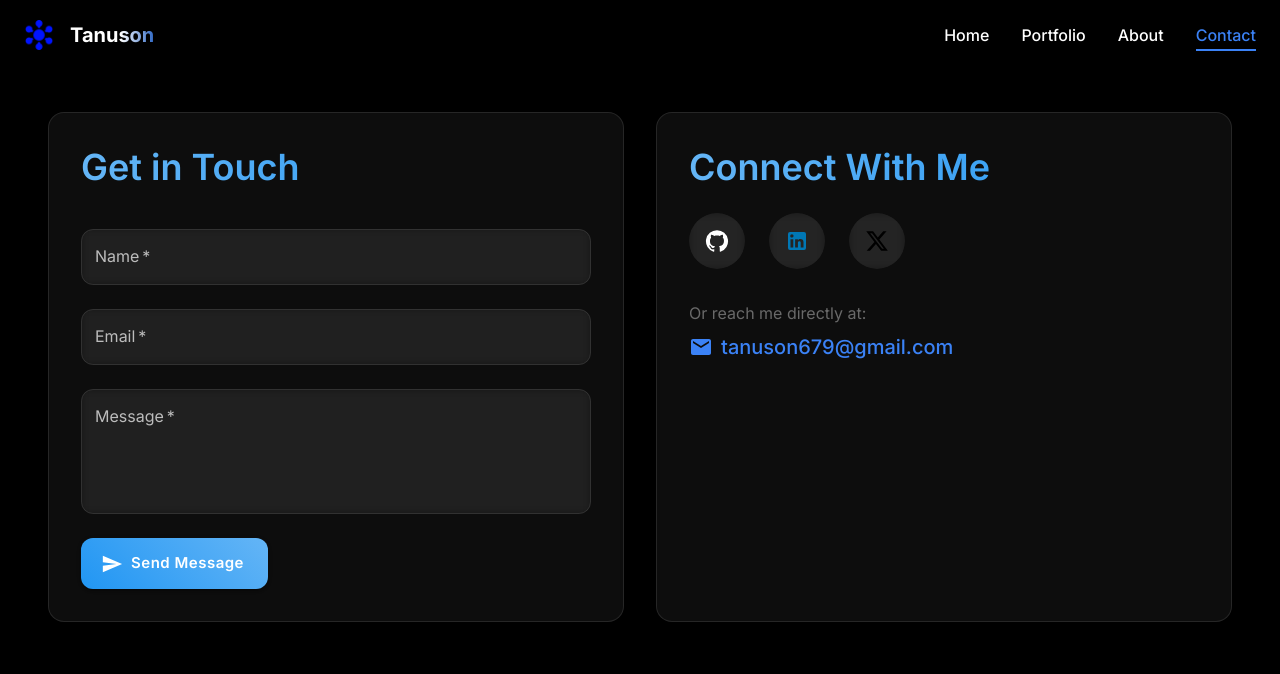
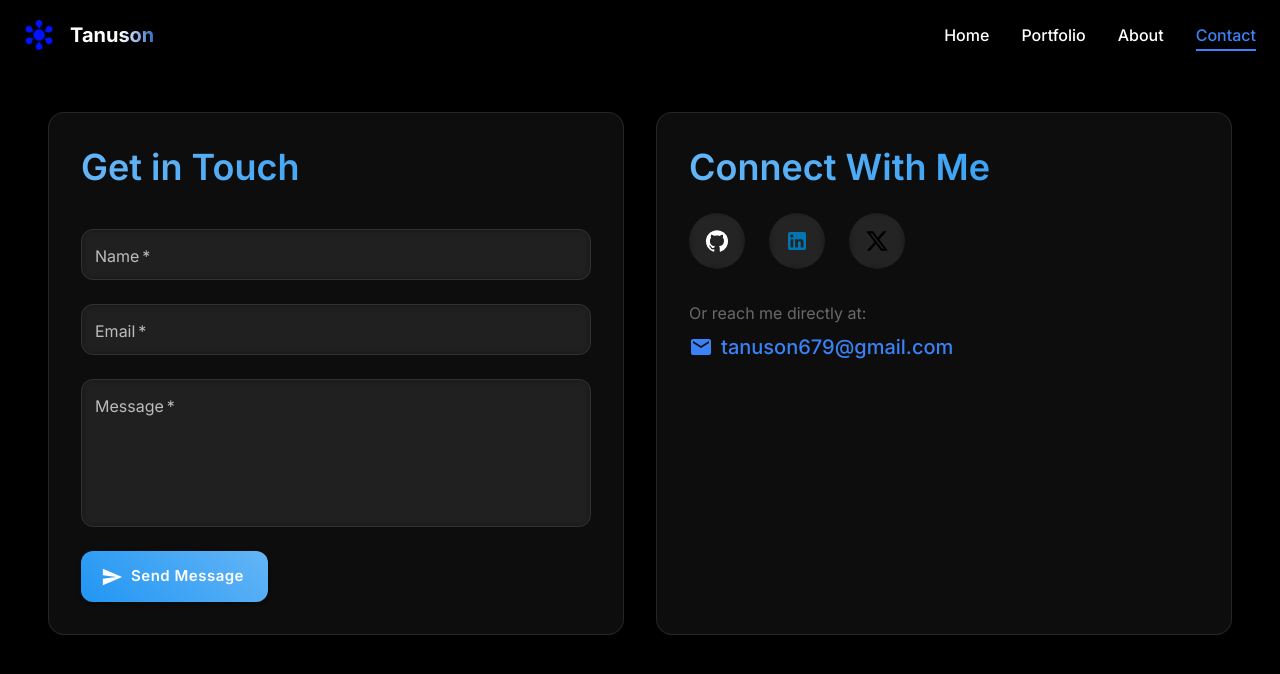
Before and after one commit to flagrantii/tanusonPage, a Next.js app: page /Contact in a window 1280 px wide. Shown: the top 674 px of the page. Built offline with nearby package versions, Linux system fonts and the light colour scheme.

Commit message:
fix : styling textfield

```diff
--- a/app/Contact/page.tsx
+++ b/app/Contact/page.tsx
@@ -86,51 +86,113 @@ const SocialButton = styled(motion.div)`
   }
 `;
 
-const StyledTextField = styled(TextField)`
-  .MuiOutlinedInput-root {
-    background: rgba(255, 255, 255, 0.03);
-    backdrop-filter: blur(5px);
-    border-radius: 12px;
-    transition: all 0.3s ease;
+const StyledTextField = styled(TextField)(({ theme }) => ({
+  '& .MuiOutlinedInput-root': {
+    backgroundColor: 'rgba(255, 255, 255, 0.03)',
+    backdropFilter: 'blur(5px)',
+    WebkitBackdropFilter: 'blur(5px)', // For Safari
+    borderRadius: '12px',
+    transition: 'all 0.3s ease',
+    color: theme.palette.common.white,
 
-    fieldset {
-      border-color: rgba(255, 255, 255, 0.1);
-      border-width: 1px;
-      transition: all 0.3s ease;
-    }
+    '& fieldset': {
+      borderColor: 'rgba(255, 255, 255, 0.1)',
+      borderWidth: '1px',
+      transition: 'all 0.3s ease',
+    },
 
-    &:hover fieldset {
-      border-color: rgba(255, 255, 255, 0.2);
-    }
+    '&:hover fieldset': {
+      borderColor: 'rgba(255, 255, 255, 0.2)',
+    },
 
-    &.Mui-focused {
-      background: rgba(255, 255, 255, 0.05);
+    '&.Mui-focused': {
+      backgroundColor: 'rgba(255, 255, 255, 0.05)',
 
-      fieldset {
-        border-color: ${({ theme }) => theme.palette.primary.main};
-        border-width: 2px;
-      }
-    }
-  }
+      '& fieldset': {
+        borderColor: theme.palette.primary.main,
+        borderWidth: '2px',
+      },
+    },
 
-  .MuiInputLabel-root {
-    color: rgba(255, 255, 255, 0.7);
-    transition: all 0.3s ease;
+    // Fix for Autofill styles
+    '& input:-webkit-autofill, & input:-webkit-autofill:hover, & input:-webkit-autofill:focus': {
+      WebkitBoxShadow: '0 0 0 30px rgba(255, 255, 255, 0.03) inset',
+      WebkitTextFillColor: theme.palette.common.white,
+      caretColor: theme.palette.common.white,
+      transition: 'background-color 5000s ease-in-out 0s',
+    },
+  },
 
-    &.Mui-focused {
-      color: ${({ theme }) => theme.palette.primary.main};
-    }
-  }
+  '& .MuiInputLabel-root': {
+    color: 'rgba(255, 255, 255, 0.7)',
+    transition: 'all 0.3s ease',
 
-  input, textarea {
-    color: white;
-    font-size: 1rem;
+    '&.Mui-focused': {
+      color: theme.palette.primary.main,
+    },
 
-    &::placeholder {
-      color: rgba(255, 255, 255, 0.5);
-    }
-  }
-`;
+    '&.Mui-error': {
+      color: theme.palette.error.main,
+    },
+  },
+
+  '& .MuiOutlinedInput-input': {
+    color: theme.palette.common.white,
+    fontSize: '1rem',
+    padding: '14px 16px',
+
+    '&::placeholder': {
+      color: 'rgba(255, 255, 255, 0.5)',
+      opacity: 1,
+    },
+  },
+
+  '& .MuiInputBase-multiline': {
+    padding: '14px 16px',
+  },
+
+  // Error states
+  '& .Mui-error .MuiOutlinedInput-notchedOutline': {
+    borderColor: theme.palette.error.main,
+  },
+
+  '& .MuiFormHelperText-root': {
+    color: 'rgba(255, 255, 255, 0.7)',
+    marginLeft: '4px',
+
+    '&.Mui-error': {
+      color: theme.palette.error.main,
+    },
+  },
+
+  // Disabled states
+  '& .Mui-disabled': {
+    '& .MuiOutlinedInput-notchedOutline': {
+      borderColor: 'rgba(255, 255, 255, 0.1)',
+    },
+    '& .MuiInputBase-input': {
+      color: 'rgba(255, 255, 255, 0.5)',
+    },
+  },
+
+  // Dark mode optimization
+  '@media (prefers-color-scheme: dark)': {
+    '& .MuiOutlinedInput-root': {
+      backgroundColor: 'rgba(255, 255, 255, 0.03)',
+    },
+  },
+
+  // Mobile optimization
+  '@media (max-width: 600px)': {
+    '& .MuiOutlinedInput-input': {
+      fontSize: '0.875rem',
+      padding: '12px 14px',
+    },
+    '& .MuiInputLabel-root': {
+      fontSize: '0.875rem',
+    },
+  },
+}));
 
 const SendButton = styled(Button)`
   background: linear-gradient(45deg, #2196F3, #64B5F6);
```
